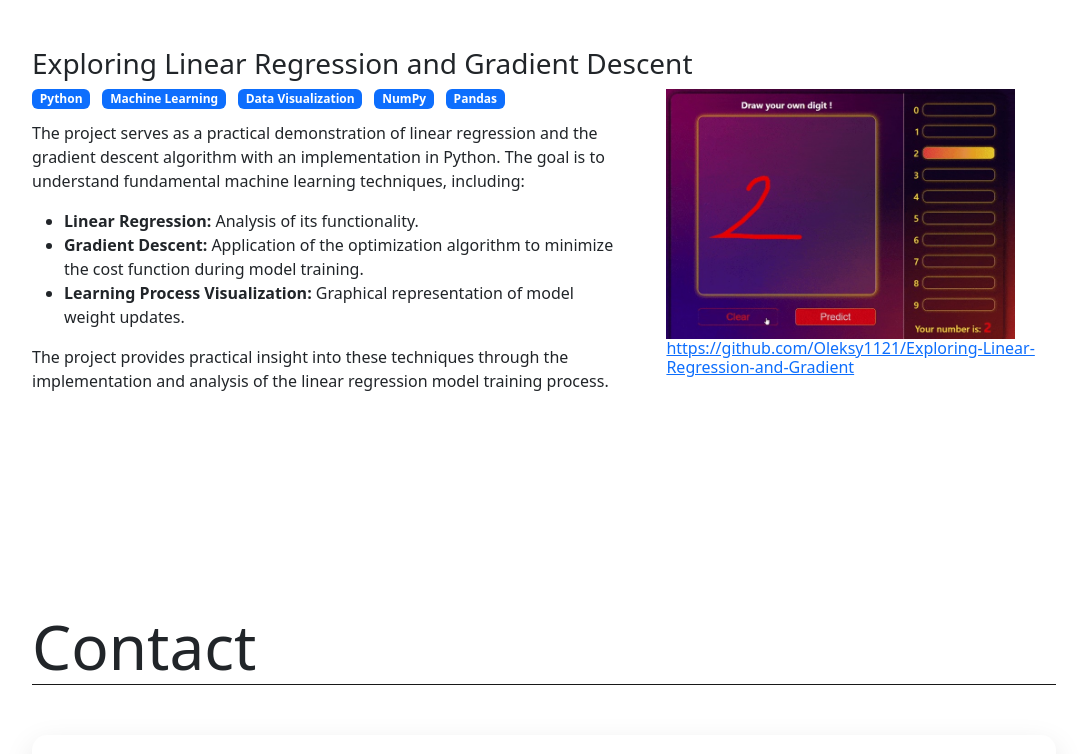
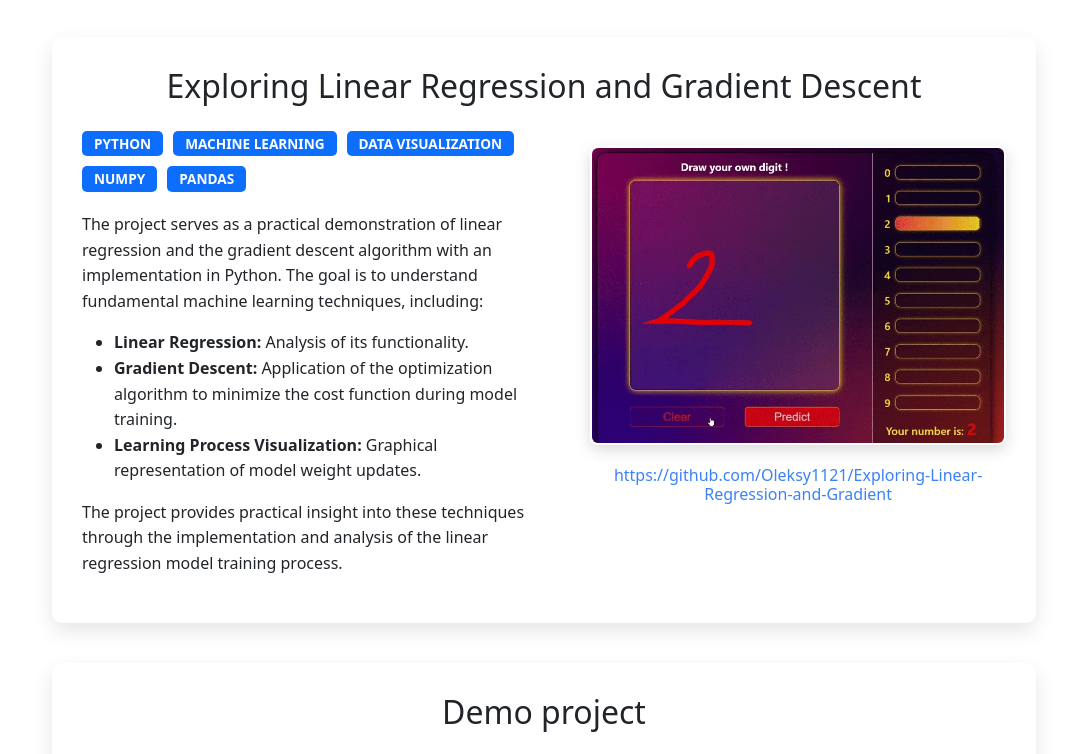
Before and after one commit to Oleksy1121/ml-engineer-portfolio, a React (Create React App) app in the folder frontend/: page / in a window 1280 px wide. Shown: the part 1289-2043 px from the top of the page, without its empty margins (96-1183 px from the left). Built offline with nearby package versions, Linux system fonts and the light colour scheme.

Commit message:
feat: improve projects section apperance and navigation

```diff
--- a/frontend/src/App.js
+++ b/frontend/src/App.js
@@ -12,7 +12,7 @@ function App() {
     <TopNavbar></TopNavbar>
       <Routes>
         <Route path='/' element={<Portfolio></Portfolio>}></Route>
-        <Route path='/hand' element={<DigitPredictor></DigitPredictor>}></Route>
+        <Route path='/handwritten-digit-recognizer' element={<DigitPredictor></DigitPredictor>}></Route>
       </Routes>
 
     </div>
--- a/frontend/src/components/Projects/index.js
+++ b/frontend/src/components/Projects/index.js
@@ -1,6 +1,6 @@
 import React from "react"
 import projectsData from "../../data/projectsData"
-
+import { Link } from "react-router-dom"
 
 import {
     DescriptionContainer,
@@ -14,11 +14,9 @@ import {
     ThumbnailImage,
 } from "./styles"
 
-
-
 const Projects = () => {
     return (
-        <ProjectsContainer>
+        <ProjectsContainer id="projects">
             <h1 className="section-title">Projects</h1>
 
             {projectsData?.map((project, index) => (
@@ -33,14 +31,21 @@ const Projects = () => {
                                 ))}
                             </SkillBadgeContainer>
 
-                            <div dangerouslySetInnerHTML={{ __html: project.description }} />
+                            <div
+                                dangerouslySetInnerHTML={{
+                                    __html: project.description,
+                                }}
+                            />
                         </DescriptionContainer>
 
                         <ThumbnailContainer>
-                            <ThumbnailImage
-                                src={project.thumbnail}
-                                alt="bbb"
-                            ></ThumbnailImage>
+                            <Link to={project.linkToDemo}>
+                                <ThumbnailImage
+                                    src={project.thumbnail}
+                                    alt={project.title}
+                                ></ThumbnailImage>
+                            </Link>
+
                             <a href={project.githubLink}>
                                 <h6>{project.githubLink} </h6>
                             </a>
--- a/frontend/src/components/Projects/styles.js
+++ b/frontend/src/components/Projects/styles.js
@@ -1,55 +1,143 @@
-import { Badge } from "react-bootstrap"
-import styled from "styled-components"
+import { Badge } from "react-bootstrap";
+import styled from "styled-components";
 
 export const ProjectsContainer = styled.div`
     width: 80%;
-    margin: auto;
-    margin-top: 100px;
-`
+    margin: 100px auto;
+    padding: 0 20px;
+`;
 
 export const ProjectCard = styled.div`
     width: 100%;
+    background: var(--color-card-bg);
+    border-radius: 10px;
+    box-shadow: 0 8px 20px rgba(0, 0, 0, 0.1);
+    padding: 30px;
+    margin: 40px auto;
+    display: flex;
+    flex-direction: column;
+    align-items: center;
     text-align: left;
-    margin: 50px auto;
-`
+    transition: transform 0.3s ease-in-out, box-shadow 0.3s ease-in-out;
 
-export const ProjectTitle = styled.h1`
+    &:hover {
+        transform: translateY(-5px);
+        box-shadow: 0 12px 25px rgba(0, 0, 0, 0.2);
+    }
+
+    @media (max-width: 768px) {
+        padding: 20px;
+        margin: 30px auto;
+    }
+`;
+
+export const ProjectTitle = styled.h2`
     width: 100%;
-    font-size: 28px;
-`
+    font-size: clamp(24px, 4vw, 32px);
+    margin-bottom: 25px;
+    color: var(--color-heading);
+    text-align: center;
+
+    @media (max-width: 768px) {
+        font-size: 24px;
+        margin-bottom: 15px;
+    }
+`;
+
+export const ProjectColumns = styled.div`
+    display: flex;
+    flex-direction: row;
+    align-items: flex-start;
+    width: 100%;
+
+    @media (max-width: 992px) {
+        flex-direction: column;
+        align-items: center;
+    }
+`;
+
+export const DescriptionContainer = styled.div`
+    flex: 1;
+    margin-right: 40px;
+    color: var(--color-text-secondary);
+    line-height: 1.6;
+
+    p {
+        margin-bottom: 1em;
+    }
+
+    @media (max-width: 992px) {
+        margin-right: 0;
+        margin-bottom: 30px;
+        width: 100%;
+    }
+`;
 
 export const SkillBadgeContainer = styled.div`
     display: flex;
     flex-wrap: wrap;
-    gap: 12px;
-`
+    gap: 10px;
+    margin-bottom: 20px;
+`;
 
 export const SkillBadge = styled(Badge)`
     background-color: var(--color-accent);
     color: var(--color-bg);
-    font-size: 12px;
-    margin-bottom: 12px;
-`
+    font-size: 0.85em;
+    padding: 6px 12px;
+    border-radius: 5px;
+    text-transform: uppercase;
+    font-weight: 600;
+`;
 
 export const ThumbnailContainer = styled.div`
-    width: 40%;
-`
+    width: 45%;
+    flex-shrink: 0;
+    text-align: center;
 
-export const DescriptionContainer = styled.div`
-    width: 60%;
-    margin-right: 50px;
-`
+    a {
+        color: var(--color-accent);
+        text-decoration: none;
+        margin-top: 15px;
+        display: inline-block;
+        font-size: 0.9em;
+        &:hover {
+            text-decoration: underline;
+        }
+    }
 
-export const ProjectColumns = styled.div`
-    display: flex;
-    flex-direction: row;
-    text-align: left;
-`
+    h6 {
+        margin: 0;
+        font-weight: normal;
+    }
+
+    @media (max-width: 992px) {
+        width: 80%;
+        max-width: 400px;
+        margin-top: 20px;
+    }
+    @media (max-width: 576px) {
+        width: 100%;
+    }
+`;
 
 export const ThumbnailImage = styled.img`
-    height: 100%;
-    max-height: 250px;
+    width: 100%;
+    height: auto;
+    max-height: 300px;
+    object-fit: contain;
+    border-radius: 8px;
+    box-shadow: 0 5px 15px rgba(0, 0, 0, 0.15);
+    transition: transform 0.3s ease-in-out, box-shadow 0.3s ease-in-out;
 
-
-
-`
+    a & {
+        display: block;
+        text-decoration: none;
+        border: 2px solid transparent;
+        &:hover {
+            transform: scale(1.02);
+            box-shadow: 0 8px 20px rgba(0, 0, 0, 0.2);
+            border-color: var(--color-accent);
+        }
+    }
+`;
--- a/frontend/src/data/projectsData.js
+++ b/frontend/src/data/projectsData.js
@@ -24,6 +24,33 @@ const projectsData = [
         githubLink:
             "https://github.com/Oleksy1121/Exploring-Linear-Regression-and-Gradient",
         thumbnail: linearRegressionThumbnail,
+        linkToDemo: '/handwritten-digit-recognizer'
+    },
+
+        {
+        id: 2,
+        title: "Demo project",
+        description:
+            `
+            <p>The project serves as a practical demonstration of linear regression and the gradient descent algorithm with an implementation in Python. The goal is to understand fundamental machine learning techniques, including:</p>
+            <ul>
+                <li><strong>Linear Regression:</strong> Analysis of its functionality.</li>
+                <li><strong>Gradient Descent:</strong> Application of the optimization algorithm to minimize the cost function during model training.</li>
+                <li><strong>Learning Process Visualization:</strong> Graphical representation of model weight updates.</li>
+            </ul>
+            <p>The project provides practical insight into these techniques through the implementation and analysis of the linear regression model training process.</p>
+        `,
+        skills: [
+            "Java",
+            "AI",
+            "Data",
+            "NumPy",
+            "css",
+        ],
+        githubLink:
+            "https://github.com/Oleksy1121/Exploring-Linearsdf-Regression-and-Gradient",
+        thumbnail: linearRegressionThumbnail,
+        linkToDemo: '/handwritten-digit-recognizer'
     },
 ]
 
```
